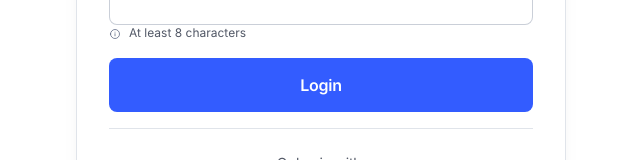
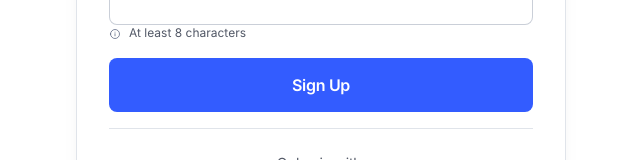
Before and after one commit to DmytroVoitovych/DevNotes, a Vue app: page /auth/signup in a window 1280 px wide. Shown: the part 389-549 px from the top of the page, without its empty margins (319-959 px from the left). Built offline with nearby package versions, Linux system fonts and the light colour scheme; no server answers.

Commit message:
firebase was added

```diff
--- a/components.d.ts
+++ b/components.d.ts
@@ -33,4 +33,7 @@ declare module 'vue' {
     TheWelcome: typeof import('./src/components/TheWelcome.vue')['default']
     WelcomeItem: typeof import('./src/components/WelcomeItem.vue')['default']
   }
+  export interface ComponentCustomProperties {
+    vLoading: typeof import('element-plus/es')['ElLoadingDirective']
+  }
 }
--- a/package.json
+++ b/package.json
@@ -16,6 +16,7 @@
   },
   "dependencies": {
     "element-plus": "^2.9.3",
+    "firebase": "^11.2.0",
     "pinia": "^2.3.1",
     "vite-svg-loader": "^5.1.0",
     "vue": "^3.5.13",
--- a/src/assets/main.css
+++ b/src/assets/main.css
@@ -21,3 +21,9 @@ body {
 #app {
   height: inherit;
 }
+
+.custom-notification {
+  position: fixed;
+  z-index: 9999;
+  background-color: red;
+}
--- a/src/components/auth/AuthFormComponent.vue
+++ b/src/components/auth/AuthFormComponent.vue
@@ -1,6 +1,6 @@
 <template>
   <el-form
-    @submit.prevent="methods.submitForm"
+    @submit.prevent="() => methods.submitForm(currentRoute, formLabelAlign)"
     :label-position="labelPosition"
     label-width="auto"
     :model="formLabelAlign"
--- a/src/components/auth/MainFormElements.vue
+++ b/src/components/auth/MainFormElements.vue
@@ -10,6 +10,7 @@
       placeholder="email@example.com"
       v-model="formLabelAlignItems.email.value"
       type="email"
+      autocomplete="on"
       required
     />
   </el-form-item>
@@ -38,20 +39,21 @@
     </p>
   </el-form-item>
   <el-form-item>
-    <el-input type="submit" :value="submitValue" />
+    <el-input type="submit" :value="submitValue" v-loading="loading" />
   </el-form-item>
 </template>
 <script lang="ts" setup>
-import { onUpdated, ref } from 'vue';
+import { computed, onUpdated, ref, toRefs, watch } from 'vue';
 import { useCustomFormHandler, useElementsUiForm } from './formHandler';
-
-const { methods, computes } = useCustomFormHandler();
-const { formLabelAlignItems, itemLabelPosition } = useElementsUiForm();
 import { useSlots } from 'vue';
 import { formEmailRules, formPasswordRules } from './helpers';
 
+const { methods, computes, loading } = useCustomFormHandler();
+const { formLabelAlignItems, itemLabelPosition } = useElementsUiForm();
+
 const slots = useSlots();
-const submitValue = ref<'Login' | 'Sign Up'>('Login');
+const mountedState = computed<'Login' | 'Sign Up'>(() => (slots.forgot ? 'Login' : 'Sign Up'));
+const submitValue = ref<'Login' | 'Sign Up'>(mountedState.value);
 
 onUpdated(() => {
   submitValue.value = slots.forgot ? 'Login' : 'Sign Up';
--- a/src/components/auth/formHandler.ts
+++ b/src/components/auth/formHandler.ts
@@ -2,11 +2,16 @@ import { computed, reactive, ref, toRef, toRefs, toValue, watch } from 'vue';
 import PasswordEyeHidden from '@/assets/images/icon-hide-password.svg';
 import PasswordEyeShow from '@/assets/images/icon-show-password.svg';
 import type { FormItemProps, FormProps } from 'element-plus';
+import type { AuthRoutes } from './types';
+import { createUserWithEmailAndPassword, getAuth, signInWithEmailAndPassword } from 'firebase/auth';
+import { authErrorHandler } from './helpers';
 
 const formMainReactObj = reactive({
   email: '',
   pass: '',
 });
+
+const loading = ref<boolean>(false);
 
 export const useCustomFormHandler = () => {
   const show = ref<boolean>(false);
@@ -21,8 +26,25 @@ export const useCustomFormHandler = () => {
     return;
   };
 
-  const submitForm = () => {
-    console.log('submit');
+  const resetForm = (formObj: { email: string; pass: string }): void => {
+    changeLoadState();
+    formObj.email = '';
+    formObj.pass = '';
+  };
+
+  const changeLoadState = () => {
+    loading.value = !loading.value;
+  };
+
+  const submitForm = (route: AuthRoutes, { email, pass = '' }: { email: string; pass: string }) => {
+    changeLoadState();
+    // createUserWithEmailAndPassword(getAuth(), email, pass)
+    //   .then((data) => console.log('data', data))
+    //   .catch((err) => console.log(err, 'err'));
+    signInWithEmailAndPassword(getAuth(), email, pass)
+      .then((data) => console.log(data))
+      .catch((error) => authErrorHandler(error.code))
+      .finally(() => resetForm(formMainReactObj));
   };
 
   return {
@@ -31,9 +53,7 @@ export const useCustomFormHandler = () => {
       showPassword,
       submitForm,
     },
-    state: {
-      show: show.value,
-    },
+    loading: toRef(loading),
   };
 };
 
--- a/src/components/auth/helpers.ts
+++ b/src/components/auth/helpers.ts
@@ -1,6 +1,7 @@
 import MainFormElements from './MainFormElements.vue';
 import type { PageContent } from './types';
 import ForgotPassword from './ForgotPassword.vue';
+import { ElNotification } from 'element-plus';
 
 const currentContent: PageContent = {
   login: {
@@ -38,4 +39,47 @@ const formPasswordRules = [
   },
 ];
 
-export { currentContent, formEmailRules, formPasswordRules };
+const firebaseCode: { email: string; password: string; account: string } = {
+  email: 'auth/invalid-credential',
+  password: 'auth/wrong-password',
+  account: 'auth/user-not-found',
+};
+
+const authErrorHandler = (errorCode: string) => {
+  switch (errorCode) {
+    case firebaseCode.email:
+      console.log('incorect email');
+      ElNotification({
+        title: 'Login error',
+        message: 'incorect email',
+        type: 'error',
+      });
+      break;
+    case firebaseCode.password:
+      console.log('incorect password');
+      ElNotification({
+        title: 'Login error',
+        message: 'incorect password',
+        type: 'error',
+      });
+      break;
+    case firebaseCode.account:
+      console.log('Account does not exist');
+      ElNotification({
+        title: 'Login error',
+        message: 'Account does not exist',
+        type: 'error',
+      });
+      break;
+    default:
+      console.log('wrong password or email');
+      ElNotification({
+        title: 'Login error',
+        message: 'wrong password or email',
+        type: 'error',
+      });
+      break;
+  }
+};
+
+export { currentContent, formEmailRules, formPasswordRules, authErrorHandler };
--- /dev/null
+++ b/src/firebase/firebaseConfig.ts
@@ -0,0 +1,10 @@
+// Import the functions you need from the SDKs you need
+
+export const firebaseConfig = {
+  apiKey: import.meta.env.VITE_API_KEY,
+  authDomain: import.meta.env.VITE_AUTH_DOMAIN,
+  projectId: import.meta.env.VITE_PROJECT_ID,
+  storageBucket: import.meta.env.VITE_STORAGE_BUCKET,
+  messagingSenderId: import.meta.env.VITE_MESSAGING_SENDER_ID,
+  appId: import.meta.env.VITE_APP_ID,
+};
--- a/src/main.ts
+++ b/src/main.ts
@@ -1,14 +1,17 @@
-import './assets/main.css'
+import './assets/main.css';
+import 'element-plus/es/components/notification/style/css';
+import { initializeApp } from 'firebase/app';
+import { createApp } from 'vue';
+import { createPinia } from 'pinia';
 
-import { createApp } from 'vue'
-import { createPinia } from 'pinia'
+import App from './App.vue';
+import router from './router';
+import { firebaseConfig } from './firebase/firebaseConfig';
 
-import App from './App.vue'
-import router from './router'
+initializeApp(firebaseConfig);
+const app = createApp(App);
 
-const app = createApp(App)
+app.use(createPinia());
+app.use(router);
 
-app.use(createPinia())
-app.use(router)
-
-app.mount('#app')
+app.mount('#app');
```
Also changed, not shown: 2 other files (tests, documents, lock files or other folders).
